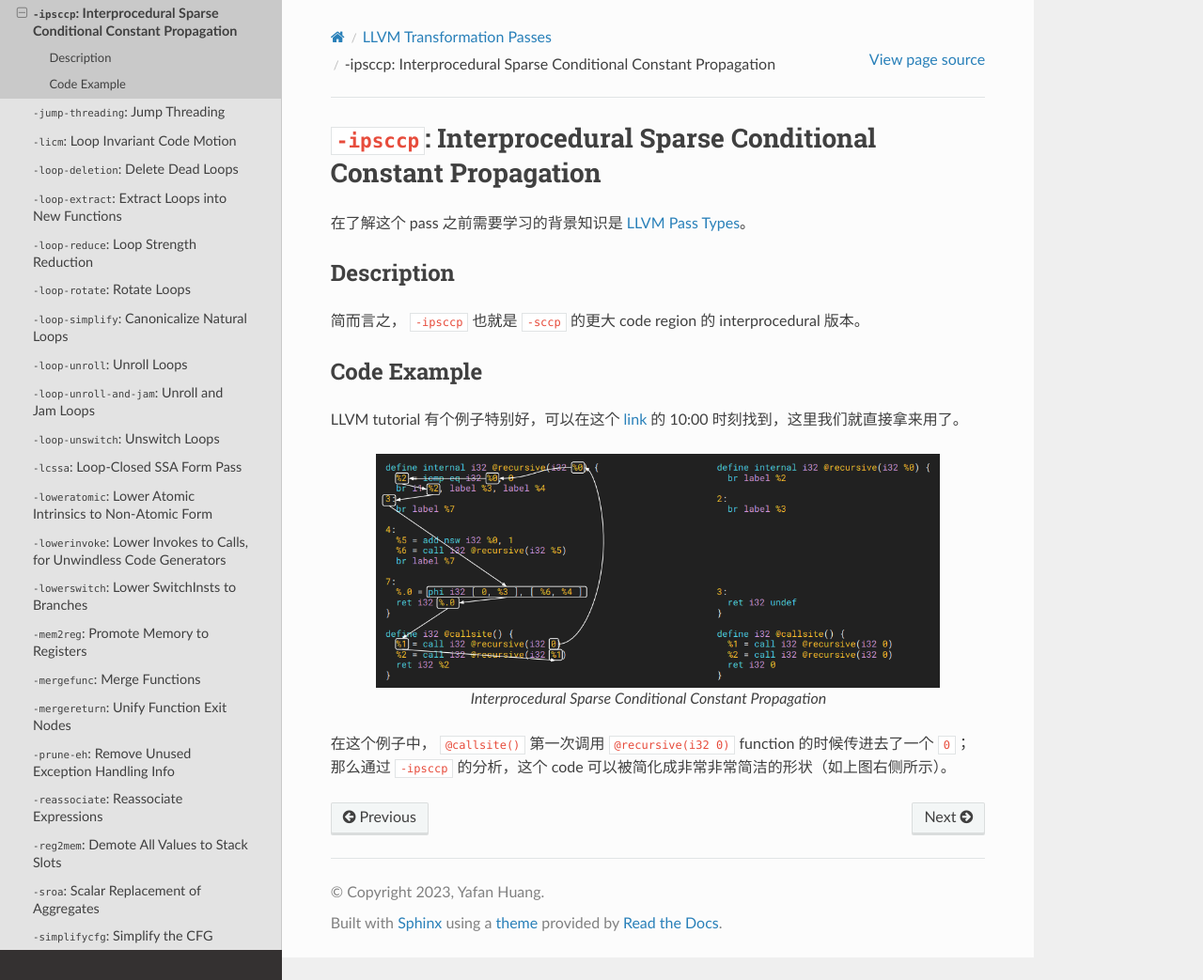
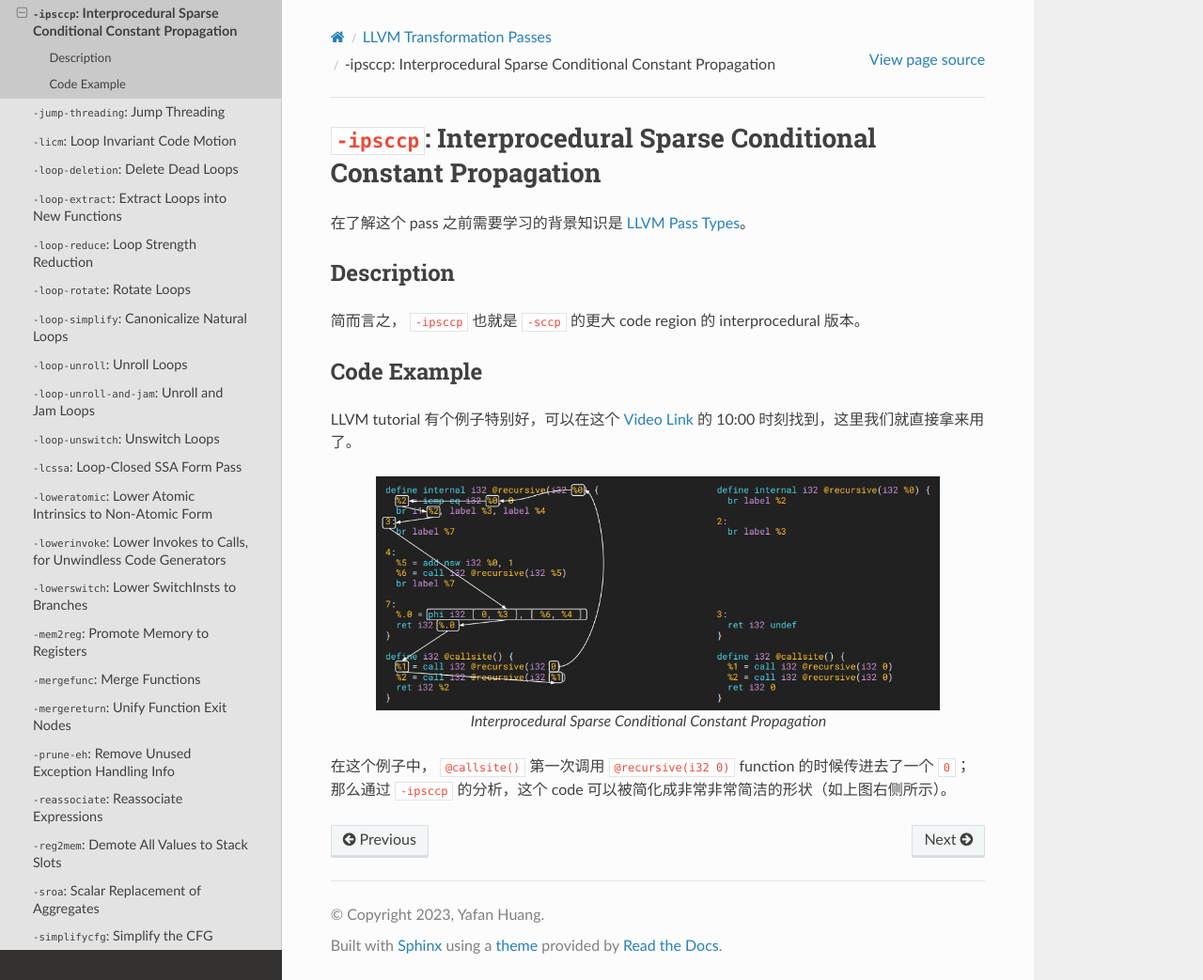
Before and after one commit to hyfshishen/understanding-llvm-transformation-passes, a Sphinx documentation site: the page built from docs/source/LLVM-transformation-passes/22-interprocedural-sparse-conditional-constant-propagation.rst, in a window 1280 px wide and 1043 px high. Shown: the whole window at 94% size. Built offline with Sphinx 7.4.7 and the Read the Docs theme 2.0.0, drawn with Linux system fonts in a browser that asks for light colours.

Commit message:
updating passes

```diff
--- a/docs/source/LLVM-transformation-passes/22-interprocedural-sparse-conditional-constant-propagation.rst
+++ b/docs/source/LLVM-transformation-passes/22-interprocedural-sparse-conditional-constant-propagation.rst
@@ -13,7 +13,7 @@
 Code Example
 --------
 
-LLVM tutorial 有个例子特别好，可以在这个 `link <https://www.youtube.com/watch?v=I4Iv-HefknA>`_ 的 10:00 时刻找到，这里我们就直接拿来用了。
+LLVM tutorial 有个例子特别好，可以在这个 `Video Link <https://www.youtube.com/watch?v=I4Iv-HefknA>`_ 的 10:00 时刻找到，这里我们就直接拿来用了。
 
 .. figure:: figures/ipsccp.png
    :alt: Interprocedural Sparse Conditional Constant Propagation
--- a/docs/source/LLVM-transformation-passes/25-delete-dead-loops.rst
+++ b/docs/source/LLVM-transformation-passes/25-delete-dead-loops.rst
@@ -12,6 +12,7 @@
 原始的 IR code。
 
 .. code-block:: llvm
+    :emphasize-lines: 2,3,4,5,6,7,8,9
 
     define i32 @foo(i32 %n) {
     loop:
```
Also changed, not shown: docs/source/LLVM-transformation-passes/24-loop-invariant-code-motion.rst (+2 -5 lines).
